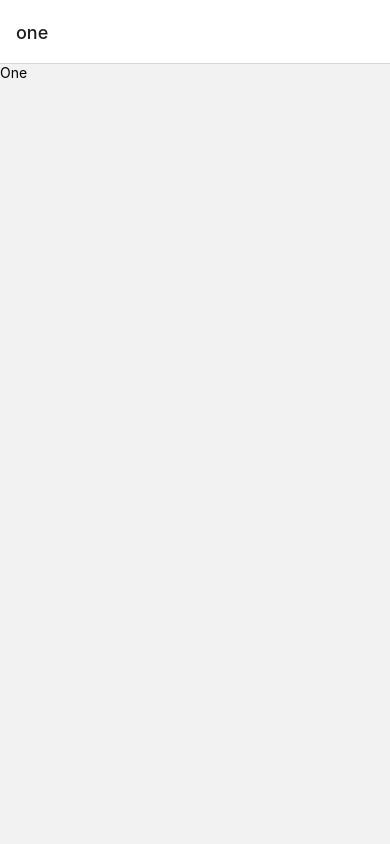
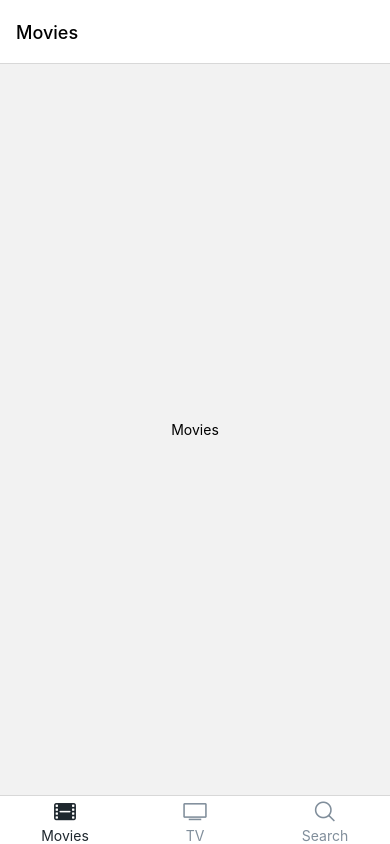
Before and after one commit to horrorkist/React-Native, a React Native app: screen /Movies in a window 390 px wide. Before the commit this address had no page. Built offline with nearby package versions, Linux system fonts and the light colour scheme.

Commit message:
Tabs & Stacks using Root

```diff
--- a/App.js
+++ b/App.js
@@ -1,17 +1,11 @@
 import React, { useCallback, useEffect, useState } from "react";
-import * as Font from "expo-font";
-import { Ionicons } from "@expo/vector-icons";
-import { Asset, useAssets } from "expo-asset";
-import { Image, View, Text } from "react-native";
-import * as SplashScreen from "expo-splash-screen";
 import { NavigationContainer } from "@react-navigation/native";
-import Tabs from "./navigation/Tabs";
-import Stacks from "./navigation/Stacks";
+import Root from "./navigation/Root";
 
 export default function App() {
   return (
     <NavigationContainer>
-      <Stacks />
+      <Root />
     </NavigationContainer>
   );
 }
--- /dev/null
+++ b/navigation/Root.js
@@ -0,0 +1,16 @@
+import React from "react";
+import { createNativeStackNavigator } from "@react-navigation/native-stack";
+import { Text, TouchableOpacity } from "react-native";
+import Tabs from "./Tabs";
+import Stacks from "./Stacks";
+
+const RootStack = createNativeStackNavigator();
+
+export default function Root() {
+  return (
+    <RootStack.Navigator screenOptions={{ headerShown: false }}>
+      <RootStack.Screen name="tabs" component={Tabs} />
+      <RootStack.Screen name="stacks" component={Stacks} />
+    </RootStack.Navigator>
+  );
+}
--- a/navigation/Stacks.js
+++ b/navigation/Stacks.js
@@ -18,7 +18,7 @@ const ScreenTwo = ({ navigation: { navigate } }) => {
     </TouchableOpacity>
   );
 };
-const ScreenThree = ({ navigation: { navigate, setOptions } }) => {
+const ScreenThree = ({ navigation: { navigate, setOptions, goBack } }) => {
   return (
     <>
       <TouchableOpacity onPress={() => navigate("one")}>
@@ -27,7 +27,7 @@ const ScreenThree = ({ navigation: { navigate, setOptions } }) => {
       <TouchableOpacity onPress={() => setOptions({})}>
         <Text>Three</Text>
       </TouchableOpacity>
-      <TouchableOpacity onPress={() => navigate("one")}>
+      <TouchableOpacity onPress={() => goBack()}>
         <Text>Three</Text>
       </TouchableOpacity>
     </>
--- a/screens/movies.js
+++ b/screens/movies.js
@@ -1,10 +1,13 @@
 import react from "react";
-import { Text, View } from "react-native";
+import { Text, TouchableOpacity } from "react-native";
 
-export default function Movies() {
+export default function Movies({ navigation: { navigate } }) {
   return (
-    <View style={{ flex: 1, justifyContent: "center", alignItems: "center" }}>
+    <TouchableOpacity
+      onPress={() => navigate("stacks", { screen: "three" })}
+      style={{ flex: 1, justifyContent: "center", alignItems: "center" }}
+    >
       <Text>Movies</Text>
-    </View>
+    </TouchableOpacity>
   );
 }
```
